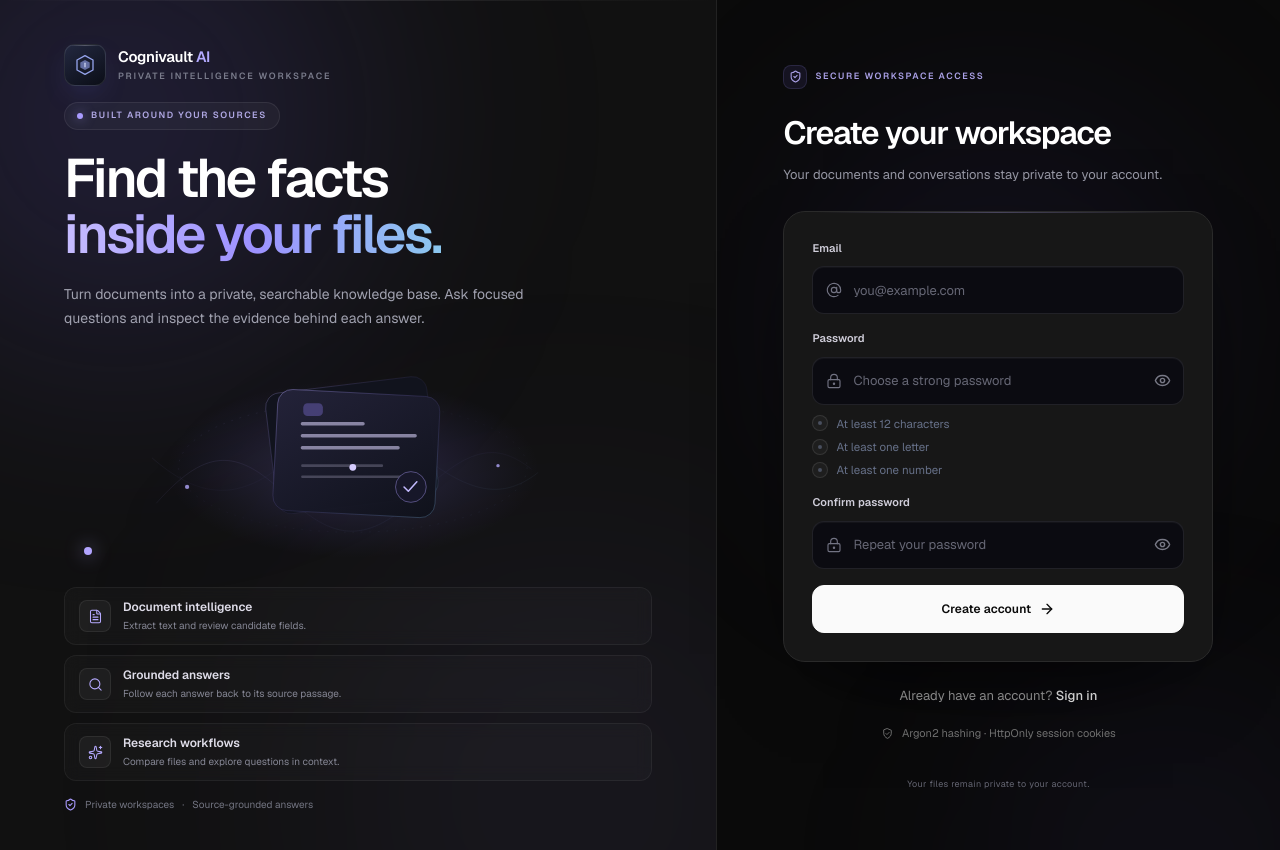
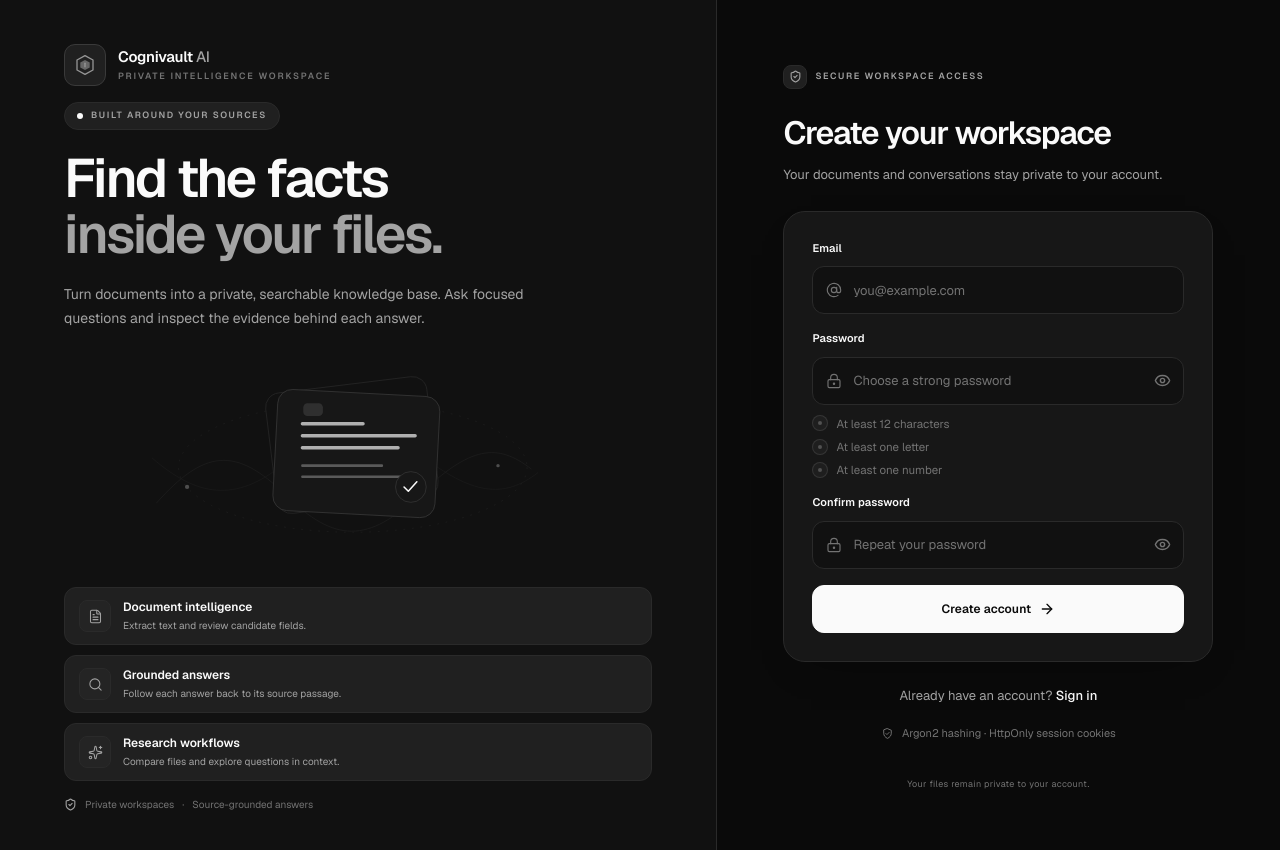
Before and after one commit to iamkapilll/cognivault, a Next.js app in the folder frontend/: page /register in a window 1280 px wide. Shown: the top 850 px of the page. Built offline with nearby package versions, Linux system fonts and the light colour scheme.

Commit message:
style: restyle shared authentication components
Co-authored-by: Copilot <223556219+Copilot@users.noreply.github.com>

```diff
--- a/frontend/components/auth/AuthAlert.tsx
+++ b/frontend/components/auth/AuthAlert.tsx
@@ -10,7 +10,7 @@ export default function AuthAlert({ id, message }: AuthAlertProps) {
     <div
       id={id}
       role="alert"
-      className="auth-rise flex items-start gap-2.5 rounded-xl border border-red-400/25 bg-red-500/[0.07] px-3.5 py-3 text-[12.5px] leading-5 text-red-200"
+      className="auth-rise flex items-start gap-2.5 rounded-xl border border-error/25 bg-error/[0.07] px-3.5 py-3 text-[12.5px] leading-5 text-error"
     >
       <AlertCircleIcon width={15} height={15} className="mt-0.5 shrink-0" />
       <span className="min-w-0">{message}</span>
--- a/frontend/components/auth/AuthField.tsx
+++ b/frontend/components/auth/AuthField.tsx
@@ -41,7 +41,7 @@ export default function AuthField({
     <div>
       <label
         htmlFor={id}
-        className="mb-2.5 block text-[11px] font-semibold tracking-[0.01em] text-[#d0ceda]"
+        className="mb-2.5 block text-[11px] font-semibold tracking-[0.01em] text-foreground"
       >
         {label}
       </label>
@@ -52,7 +52,7 @@ export default function AuthField({
             size={16}
             strokeWidth={1.7}
             aria-hidden="true"
-            className="pointer-events-none absolute left-3.5 top-1/2 -translate-y-1/2 text-[#727383]"
+            className="pointer-events-none absolute left-3.5 top-1/2 -translate-y-1/2 text-muted"
           />
         )}
         <input
@@ -70,7 +70,7 @@ export default function AuthField({
           aria-describedby={describedBy}
           spellCheck={false}
           autoCapitalize="none"
-          className={`h-12 w-full rounded-xl border border-white/[0.09] bg-[#0a0b11]/90 pl-10 pr-3.5 text-[13px] text-[#f0eef7] shadow-[inset_0_1px_0_rgba(255,255,255,0.035)] outline-none transition duration-200 placeholder:text-[#666775] hover:border-white/[0.16] focus:border-[#9d8cff]/65 focus:bg-[#101017] focus:ring-4 focus:ring-[#8c7cff]/[0.12] aria-invalid:border-red-400/45 aria-invalid:focus:border-red-400/60 aria-invalid:focus:ring-red-500/[0.12] disabled:cursor-not-allowed disabled:opacity-60 ${
+          className={`h-12 w-full rounded-xl border border-border bg-sidebar pl-10 pr-3.5 text-[13px] text-foreground outline-none transition duration-200 placeholder:text-muted hover:border-border-strong focus:border-muted-strong focus:ring-4 focus:ring-foreground/15 aria-invalid:border-error/45 aria-invalid:focus:border-error/60 aria-invalid:focus:ring-error/[0.12] disabled:cursor-not-allowed disabled:opacity-60 ${
             isPassword ? "pr-12" : ""
           }`}
         />
@@ -83,7 +83,7 @@ export default function AuthField({
             aria-pressed={revealed}
             aria-controls={id}
             disabled={disabled}
-            className="focus-ring absolute inset-y-0 right-0 flex w-11 items-center justify-center rounded-r-xl text-[#787986] transition-colors duration-150 hover:text-[#d7d3e4] disabled:cursor-not-allowed disabled:opacity-50"
+            className="focus-ring absolute inset-y-0 right-0 flex w-11 items-center justify-center rounded-r-xl text-muted transition-colors duration-150 hover:text-foreground disabled:cursor-not-allowed disabled:opacity-50"
           >
             {revealed ? <EyeOff size={17} /> : <Eye size={17} />}
           </button>
--- a/frontend/components/auth/AuthLayout.tsx
+++ b/frontend/components/auth/AuthLayout.tsx
@@ -36,54 +36,43 @@ export default function AuthLayout({
   footer,
 }: AuthLayoutProps) {
   return (
-    <main className="auth-canvas relative min-h-dvh overflow-hidden text-[#f1f0f6]">
+    <main className="auth-canvas relative min-h-dvh overflow-hidden text-foreground">
       <a
         href="#auth-form"
-        className="sr-only rounded-lg bg-indigo-500 px-4 py-2 text-sm font-medium text-white focus:not-sr-only focus:absolute focus:left-4 focus:top-4 focus:z-50"
+        className="sr-only rounded-lg bg-foreground px-4 py-2 text-sm font-medium text-background focus:not-sr-only focus:absolute focus:left-4 focus:top-4 focus:z-50"
       >
         Skip to form
       </a>
 
       <div className="relative mx-auto grid min-h-dvh w-full max-w-[1680px] sm:grid-cols-[minmax(0,1fr)_minmax(350px,1fr)] lg:grid-cols-[minmax(0,1.12fr)_minmax(430px,0.88fr)]">
-        <aside className="auth-brand-panel relative hidden min-h-dvh overflow-hidden border-r border-white/[0.07] px-6 py-7 sm:flex sm:flex-col sm:justify-between md:px-8 lg:px-11 lg:py-9 xl:px-16 xl:py-11">
-          <div
-            aria-hidden="true"
-            className="pointer-events-none absolute inset-0 overflow-hidden"
-          >
-            <div className="absolute -left-28 -top-28 h-[460px] w-[460px] rounded-full bg-[#7062e9]/[0.18] blur-[130px]" />
-            <div className="absolute -bottom-40 right-[-10%] h-[440px] w-[440px] rounded-full bg-[#8270d8]/[0.1] blur-[140px]" />
-            <div className="auth-grid absolute inset-0" />
-            <div className="auth-vignette absolute inset-0" />
-            <div className="absolute inset-x-0 top-0 h-px bg-gradient-to-r from-transparent via-white/10 to-transparent" />
-          </div>
-
+        <aside className="auth-brand-panel relative hidden min-h-dvh overflow-hidden border-r border-border px-6 py-7 sm:flex sm:flex-col sm:justify-between md:px-8 lg:px-11 lg:py-9 xl:px-16 xl:py-11">
           <div className="relative z-10 flex items-center gap-3">
             <BrandMark size={42} />
             <div className="leading-tight">
-              <p className="text-[15px] font-semibold tracking-[-0.02em] text-white">
-                Cognivault <span className="text-[#b4aaff]">AI</span>
+              <p className="text-[15px] font-semibold tracking-[-0.02em] text-foreground">
+                Cognivault <span className="font-medium text-muted-strong">AI</span>
               </p>
-              <p className="mt-1 text-[9px] font-semibold uppercase tracking-[0.2em] text-[#797b8b]">
+              <p className="mt-1 text-[9px] font-semibold uppercase tracking-[0.2em] text-muted">
                 Private intelligence workspace
               </p>
             </div>
           </div>
 
           <div className="relative z-10 mx-auto w-full max-w-[620px] py-10 lg:py-4">
-            <p className="mb-5 inline-flex items-center gap-2 rounded-full border border-white/[0.08] bg-white/[0.035] px-3 py-1.5 text-[9px] font-semibold uppercase tracking-[0.17em] text-[#b0a8e4]">
-              <span className="h-1.5 w-1.5 rounded-full bg-[#a99bff] shadow-[0_0_12px_rgba(169,155,255,0.75)]" />
+            <p className="mb-5 inline-flex items-center gap-2 rounded-full border border-border bg-surface-2 px-3 py-1.5 text-[9px] font-semibold uppercase tracking-[0.17em] text-muted-strong">
+              <span className="h-1.5 w-1.5 rounded-full bg-accent" />
               Built around your sources
             </p>
 
-            <h1 className="text-[30px] font-semibold leading-[1.04] tracking-[-0.045em] text-white md:text-[38px] xl:text-[54px]">
+            <h1 className="text-[30px] font-semibold leading-[1.04] tracking-[-0.045em] text-foreground md:text-[38px] xl:text-[54px]">
               Find the facts
               <br />
-              <span className="bg-gradient-to-r from-[#c6bcff] via-[#9d91ff] to-[#8bc7ef] bg-clip-text text-transparent">
+              <span className="text-muted-strong">
                 inside your files.
               </span>
             </h1>
 
-            <p className="mt-5 max-w-[490px] text-[12px] leading-6 text-[#a0a1af] md:text-[13px] xl:text-[14px]">
+            <p className="mt-5 max-w-[490px] text-[12px] leading-6 text-muted-strong md:text-[13px] xl:text-[14px]">
               Turn documents into a private, searchable knowledge base. Ask
               focused questions and inspect the evidence behind each answer.
             </p>
@@ -94,16 +83,16 @@ export default function AuthLayout({
               {CAPABILITIES.map(({ icon: Icon, title, detail }) => (
                 <li
                   key={title}
-                  className="flex items-center gap-3 rounded-xl border border-white/[0.055] bg-white/[0.025] px-3 py-2.5 backdrop-blur-sm transition duration-200 hover:border-white/[0.11] hover:bg-white/[0.04] sm:px-3.5"
+                  className="flex items-center gap-3 rounded-xl border border-border bg-surface-2 px-3 py-2.5 transition duration-200 hover:border-border-strong hover:bg-surface-3 sm:px-3.5"
                 >
-                  <span className="flex h-8 w-8 shrink-0 items-center justify-center rounded-lg border border-white/[0.07] bg-white/[0.04] text-[#b6aaff]">
+                  <span className="flex h-8 w-8 shrink-0 items-center justify-center rounded-lg border border-border bg-surface-3 text-muted-strong">
                     <Icon size={15} strokeWidth={1.7} />
                   </span>
                   <span className="min-w-0">
-                    <span className="block text-[11px] font-semibold text-[#dedce8] sm:text-[12px]">
+                    <span className="block text-[11px] font-semibold text-foreground sm:text-[12px]">
                       {title}
                     </span>
-                    <span className="mt-0.5 block text-[9px] leading-4 text-[#868795] sm:text-[10px]">
+                    <span className="mt-0.5 block text-[9px] leading-4 text-muted-strong sm:text-[10px]">
                       {detail}
                     </span>
                   </span>
@@ -112,9 +101,9 @@ export default function AuthLayout({
             </ul>
           </div>
 
-          <div className="relative z-10 flex items-center gap-2 text-[9px] text-[#737582] sm:text-[10px]">
-            <ShieldCheck size={13} className="shrink-0 text-[#a99bff]" />
-            Private workspaces <span className="text-[#464752">·</span> Source-grounded answers
+          <div className="relative z-10 flex items-center gap-2 text-[9px] text-muted sm:text-[10px]">
+            <ShieldCheck size={13} className="shrink-0 text-muted-strong" />
+            Private workspaces <span className="text-muted">·</span> Source-grounded answers
           </div>
         </aside>
 
@@ -123,52 +112,46 @@ export default function AuthLayout({
           className="relative flex min-h-dvh scroll-mt-8 flex-col items-center justify-center px-5 py-9 sm:px-6 md:px-8 lg:px-10 xl:px-16"
         >
           <div aria-hidden="true" className="pointer-events-none absolute inset-0 overflow-hidden">
-            <div className="absolute left-1/2 top-[15%] h-[380px] w-[380px] -translate-x-1/2 rounded-full bg-[#6857dc]/[0.11] blur-[120px]" />
-            <div className="absolute -bottom-48 right-[-12%] h-[360px] w-[360px] rounded-full bg-[#5651bb]/[0.08] blur-[110px]" />
           </div>
 
           <div className="relative z-10 mb-9 flex w-full max-w-[430px] items-center justify-between sm:hidden">
             <div className="flex items-center gap-2.5">
               <BrandMark size={36} />
-              <span className="text-[13px] font-semibold tracking-[-0.02em] text-white">
-                Cognivault <span className="text-[#b4aaff]">AI</span>
+              <span className="text-[13px] font-semibold tracking-[-0.02em] text-foreground">
+                Cognivault <span className="font-medium text-muted-strong">AI</span>
               </span>
             </div>
-            <span className="inline-flex items-center gap-1.5 rounded-full border border-white/[0.07] bg-white/[0.025] px-2.5 py-1.5 text-[9px] text-[#9a9ba7]">
-              <ShieldCheck size={12} className="text-emerald-300" />
+            <span className="inline-flex items-center gap-1.5 rounded-full border border-border bg-surface px-2.5 py-1.5 text-[9px] text-muted-strong">
+              <ShieldCheck size={12} className="text-muted-strong" />
               Secure access
             </span>
           </div>
 
           <div className="auth-rise relative z-10 w-full max-w-[430px]">
-            <div className="mb-6 flex items-center gap-2 text-[9px] font-semibold uppercase tracking-[0.17em] text-[#aaa0e6]">
-              <span className="flex h-6 w-6 items-center justify-center rounded-lg border border-[#aa9cff]/15 bg-[#8275ff]/[0.09]">
+            <div className="mb-6 flex items-center gap-2 text-[9px] font-semibold uppercase tracking-[0.17em] text-muted-strong">
+              <span className="flex h-6 w-6 items-center justify-center rounded-lg border border-border bg-surface-2 text-muted-strong">
                 <ShieldCheck size={13} />
               </span>
               Secure workspace access
             </div>
 
             <div className="mb-6">
-              <h2 className="text-[29px] font-semibold leading-tight tracking-[-0.04em] text-white sm:text-[32px]">
+              <h2 className="text-[29px] font-semibold leading-tight tracking-[-0.04em] text-foreground sm:text-[32px]">
                 {heading}
               </h2>
-              <p className="mt-2.5 max-w-[380px] text-[12px] leading-6 text-[#9697a4] sm:text-[13px]">
+              <p className="mt-2.5 max-w-[380px] text-[12px] leading-6 text-muted-strong sm:text-[13px]">
                 {subheading}
               </p>
             </div>
 
-            <div className="auth-form-card relative overflow-hidden rounded-[22px] p-5 shadow-[0_32px_90px_-40px_rgba(0,0,0,0.95)] sm:p-7">
-              <div
-                aria-hidden="true"
-                className="pointer-events-none absolute inset-x-8 top-0 h-px bg-gradient-to-r from-transparent via-[#b8adff]/30 to-transparent"
-              />
+            <div className="auth-form-card relative overflow-hidden rounded-[22px] p-5 shadow-[var(--shadow-panel)] sm:p-7">
               {children}
             </div>
 
             <div className="mt-6">{footer}</div>
           </div>
 
-          <p className="relative z-10 mt-9 text-center text-[9px] tracking-[0.04em] text-[#656673]">
+          <p className="relative z-10 mt-9 text-center text-[9px] tracking-[0.04em] text-muted">
             Your files remain private to your account.
           </p>
         </section>
--- a/frontend/components/auth/AuthSubmitButton.tsx
+++ b/frontend/components/auth/AuthSubmitButton.tsx
@@ -16,7 +16,7 @@ export default function AuthSubmitButton({
       type="submit"
       disabled={loading}
       aria-busy={loading}
-      className="auth-submit focus-ring group relative flex h-12 w-full items-center justify-center gap-2 overflow-hidden rounded-xl text-[12px] font-semibold tracking-[0.01em] text-white active:translate-y-px disabled:cursor-not-allowed disabled:opacity-60 disabled:active:translate-y-0"
+      className="auth-submit focus-ring group relative flex h-12 w-full items-center justify-center gap-2 overflow-hidden rounded-xl text-[12px] font-semibold tracking-[0.01em] active:translate-y-px disabled:cursor-not-allowed disabled:opacity-60 disabled:active:translate-y-0"
     >
       {loading ? (
         <>
--- a/frontend/components/auth/AuthVisual.tsx
+++ b/frontend/components/auth/AuthVisual.tsx
@@ -5,38 +5,20 @@ export default function AuthVisual() {
       aria-hidden="true"
     >
       <svg viewBox="0 0 540 240" className="h-full w-full" fill="none">
-        <defs>
-          <linearGradient id="auth-card-edge" x1="0" y1="0" x2="1" y2="1">
-            <stop offset="0" stopColor="#b7aaff" stopOpacity="0.62" />
-            <stop offset="0.52" stopColor="#8879f2" stopOpacity="0.2" />
-            <stop offset="1" stopColor="#7fc2ed" stopOpacity="0.42" />
-          </linearGradient>
-          <linearGradient id="auth-card-fill" x1="0" y1="0" x2="0.9" y2="1">
-            <stop offset="0" stopColor="#24233a" stopOpacity="0.96" />
-            <stop offset="1" stopColor="#10121c" stopOpacity="0.96" />
-          </linearGradient>
-          <radialGradient id="auth-card-glow" cx="50%" cy="50%" r="50%">
-            <stop offset="0" stopColor="#9688ff" stopOpacity="0.22" />
-            <stop offset="1" stopColor="#7569ee" stopOpacity="0" />
-          </radialGradient>
-        </defs>
-
-        <ellipse cx="292" cy="130" rx="218" ry="104" fill="url(#auth-card-glow)" />
-
-        <g stroke="url(#auth-card-edge)" strokeWidth="1">
-          <path d="M62 170c56-63 93-67 151-10s97 57 157 0 91-61 131-30" strokeOpacity="0.2" />
-          <path d="M57 117c53 46 98 52 153 8s103-56 162-11 96 52 137 20" strokeOpacity="0.17" />
-          <ellipse cx="292" cy="128" rx="204" ry="76" strokeOpacity="0.16" strokeDasharray="2 8" />
+        <g stroke="var(--border)" strokeWidth="1">
+          <path d="M62 170c56-63 93-67 151-10s97 57 157 0 91-61 131-30" strokeOpacity="0.45" />
+          <path d="M57 117c53 46 98 52 153 8s103-56 162-11 96 52 137 20" strokeOpacity="0.35" />
+          <ellipse cx="292" cy="128" rx="204" ry="76" strokeOpacity="0.5" strokeDasharray="2 8" />
         </g>
 
-        <g fill="#b5aaff" fillOpacity="0.78">
+        <g fill="var(--muted)" fillOpacity="0.62">
           <circle cx="98" cy="151" r="2.5" />
           <circle cx="210" cy="160" r="2" />
           <circle cx="375" cy="154" r="2.5" />
           <circle cx="462" cy="126" r="2" />
         </g>
 
-        <g className="auth-orbit">
+        <g>
           <rect
             x="188"
             y="43"
@@ -44,9 +26,9 @@ export default function AuthVisual() {
             height="142"
             rx="17"
             transform="rotate(-7 188 43)"
-            fill="#11131d"
-            stroke="url(#auth-card-edge)"
-            strokeOpacity="0.42"
+            fill="var(--sidebar)"
+            stroke="var(--border)"
+            strokeOpacity="0.8"
           />
           <rect
             x="205"
@@ -55,21 +37,18 @@ export default function AuthVisual() {
             height="142"
             rx="17"
             transform="rotate(3 205 36)"
-            fill="url(#auth-card-fill)"
-            stroke="url(#auth-card-edge)"
-            strokeOpacity="0.7"
+            fill="var(--surface)"
+            stroke="var(--border-strong)"
+            strokeOpacity="0.9"
           />
-          <path d="M233 77h71M233 91h132M233 105h112" stroke="#bcb6db" strokeOpacity="0.68" strokeWidth="4" strokeLinecap="round" />
-          <path d="M233 126h93M233 139h119" stroke="#77758d" strokeOpacity="0.48" strokeWidth="3" strokeLinecap="round" />
-          <rect x="234" y="53" width="23" height="15" rx="5" fill="#8c7bef" fillOpacity="0.35" />
-          <circle cx="360" cy="151" r="18" fill="#171729" stroke="#afa2ff" strokeOpacity="0.48" />
-          <path d="m352 151 5 5 10-11" stroke="#c3baff" strokeWidth="1.8" strokeLinecap="round" strokeLinejoin="round" />
+          <path d="M233 77h71M233 91h132M233 105h112" stroke="var(--foreground)" strokeOpacity="0.68" strokeWidth="4" strokeLinecap="round" />
+          <path d="M233 126h93M233 139h119" stroke="var(--muted-strong)" strokeOpacity="0.48" strokeWidth="3" strokeLinecap="round" />
+          <rect x="234" y="53" width="23" height="15" rx="5" fill="var(--border-strong)" fillOpacity="0.7" />
+          <circle cx="360" cy="151" r="18" fill="var(--surface)" stroke="var(--border-strong)" strokeOpacity="0.8" />
+          <path d="m352 151 5 5 10-11" stroke="var(--foreground)" strokeWidth="1.8" strokeLinecap="round" strokeLinejoin="round" />
         </g>
 
-        <circle cx="292" cy="128" r="4" fill="#d5ccff" className="auth-pulse" />
       </svg>
-
-      <div className="auth-float absolute bottom-2 left-5 h-2 w-2 rounded-full bg-[#b3a5ff] shadow-[0_0_18px_rgba(179,165,255,0.75)]" />
     </div>
   );
 }
--- a/frontend/components/auth/BrandMark.tsx
+++ b/frontend/components/auth/BrandMark.tsx
@@ -6,7 +6,7 @@ type BrandMarkProps = {
 export default function BrandMark({ size = 38, className = "" }: BrandMarkProps) {
   return (
     <span
-      className={`relative inline-flex shrink-0 items-center justify-center overflow-hidden rounded-[11px] border border-white/10 bg-[linear-gradient(150deg,#232840,#0b0e17)] shadow-[0_10px_30px_-14px_rgba(99,102,241,0.8)] ${className}`}
+      className={`relative inline-flex shrink-0 items-center justify-center overflow-hidden rounded-[11px] border border-border-strong bg-surface-2 ${className}`}
       style={{ width: size, height: size }}
       aria-hidden="true"
     >
@@ -15,7 +15,7 @@ export default function BrandMark({ size = 38, className = "" }: BrandMarkProps)
         height={Math.round(size * 0.58)}
         viewBox="0 0 24 24"
         fill="none"
-        className="text-indigo-300"
+        className="text-muted-strong"
       >
         <path
           d="M12 2.6 20 7v10l-8 4.4L4 17V7Z"
@@ -31,13 +31,12 @@ export default function BrandMark({ size = 38, className = "" }: BrandMarkProps)
         />
         <path
           d="M12 10.2v3.6"
-          stroke="#e0e7ff"
+          stroke="currentColor"
           strokeWidth="1.2"
           strokeLinecap="round"
           opacity="0.9"
         />
       </svg>
-      <span className="pointer-events-none absolute inset-x-0 top-0 h-px bg-gradient-to-r from-transparent via-white/25 to-transparent" />
     </span>
   );
 }
--- a/frontend/components/auth/PasswordRules.tsx
+++ b/frontend/components/auth/PasswordRules.tsx
@@ -21,14 +21,14 @@ export default function PasswordRules({ id, password }: PasswordRulesProps) {
           <li
             key={rule.label}
             className={`flex items-center gap-2 text-[11.5px] transition-colors duration-200 ${
-              passed ? "text-emerald-300/90" : "text-[#667088]"
+              passed ? "text-success" : "text-muted"
             }`}
           >
             <span
               aria-hidden="true"
               className={`flex h-4 w-4 shrink-0 items-center justify-center rounded-full border transition-colors duration-200 ${
                 passed
-                  ? "border-emerald-400/40 bg-emerald-400/10"
+                  ? "border-success/40 bg-success/10"
                   : "border-white/10 bg-white/[0.03]"
               }`}
             >
```
